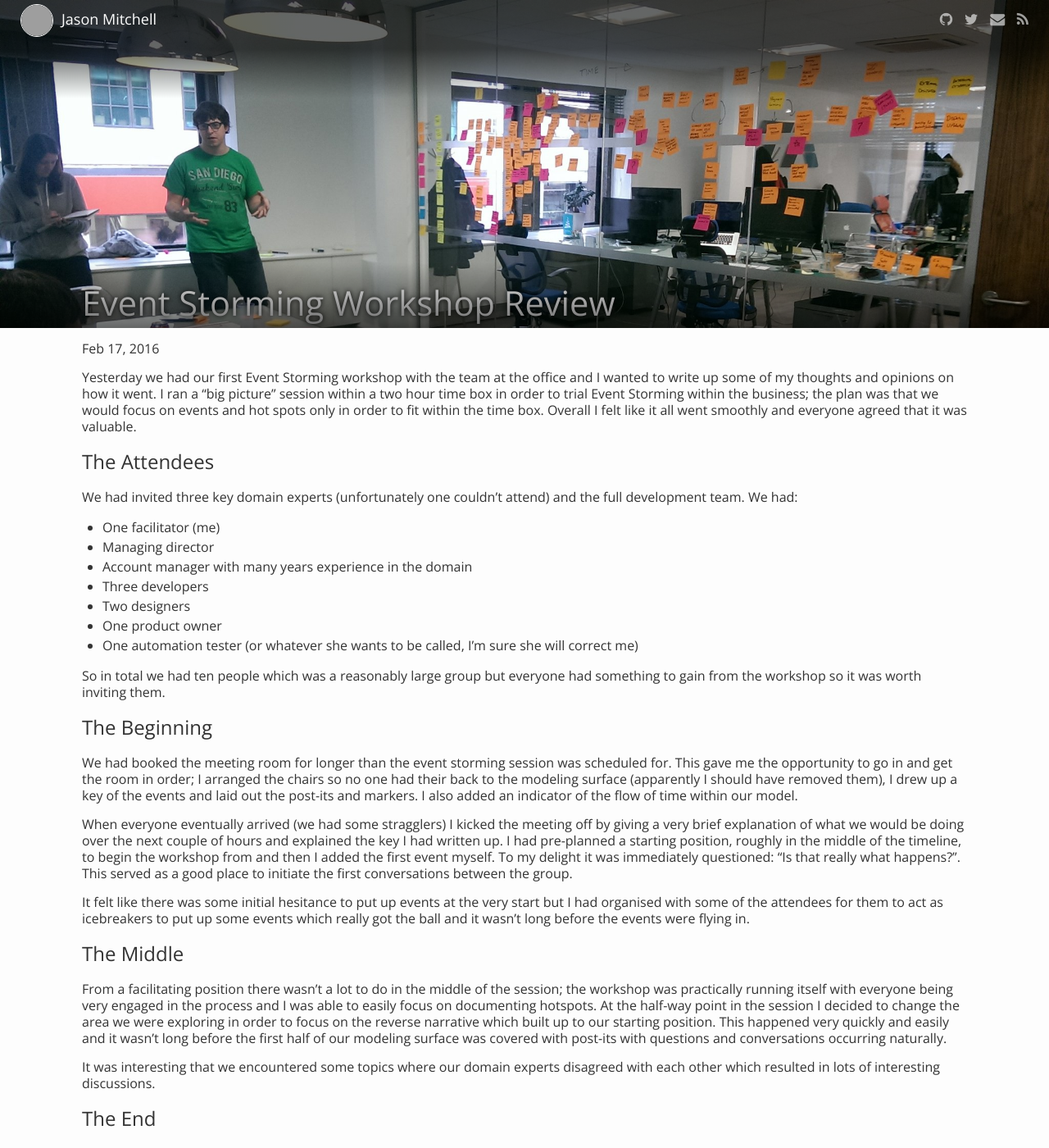
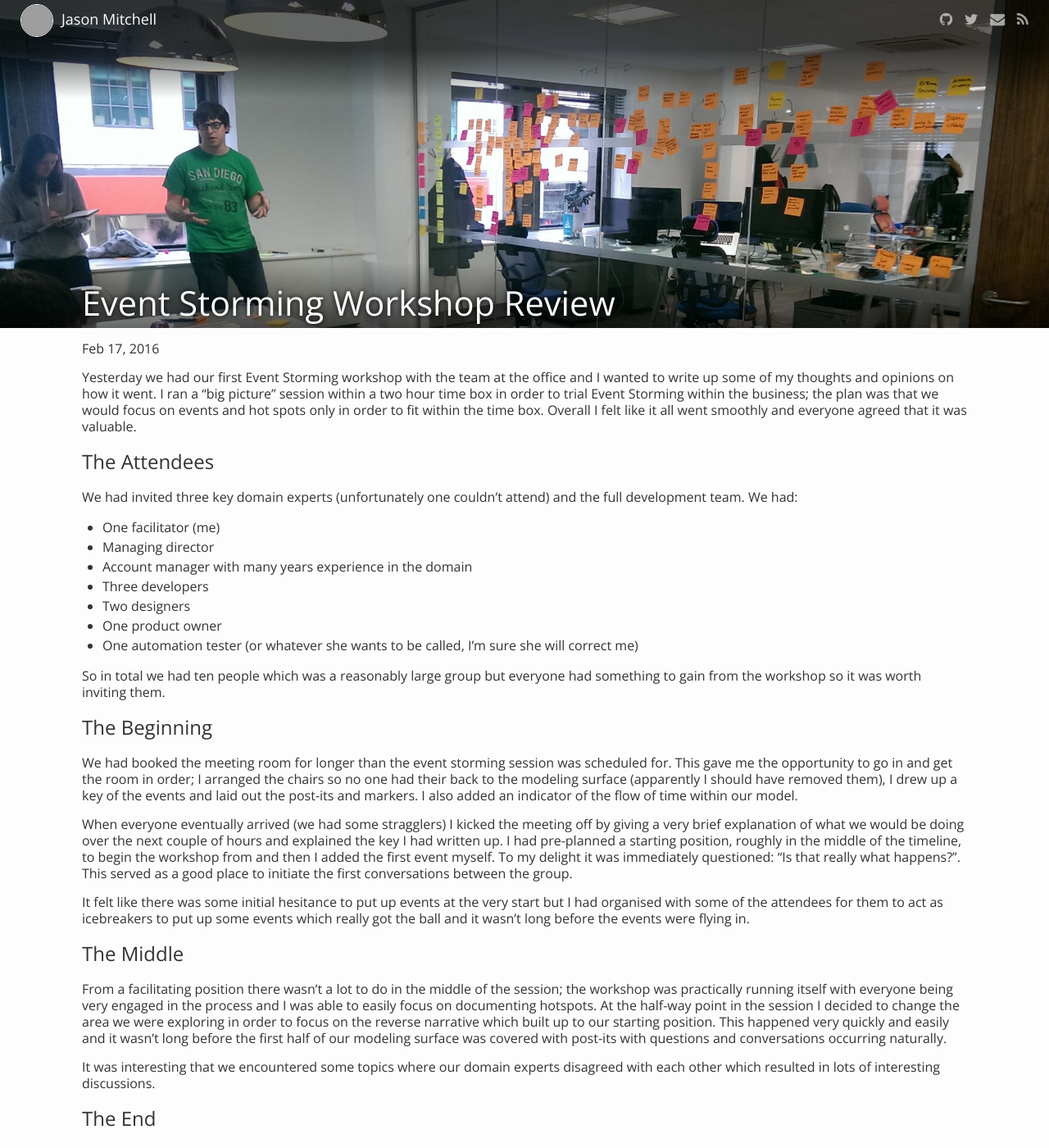
Before and after one commit to jsoncodes/jsoncodes.github.io, a Jekyll site: the page built from _posts/ddd/2016-02-16-event-storming-workshop-review.markdown, in a window 1280 px wide and 1400 px high. Shown: the whole window at 82% size. Built offline with Jekyll 4.4.1, drawn with Linux system fonts in a browser that asks for light colours; nearby versions of some CDN libraries; comment, search, counter and statistics services are not loaded; grey boxes are pictures that could not be loaded.

Commit message:
Update _post.scss

```diff
--- a/_sass/components/_post.scss
+++ b/_sass/components/_post.scss
@@ -33,6 +33,7 @@
        color: $text-color-light;
        position: absolute;
        bottom: 0;
+       z-index: 1;
     }
   }
 }
```
